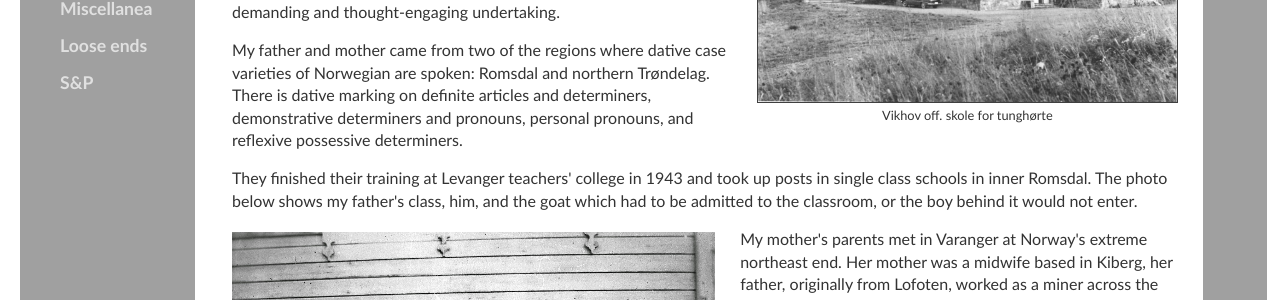
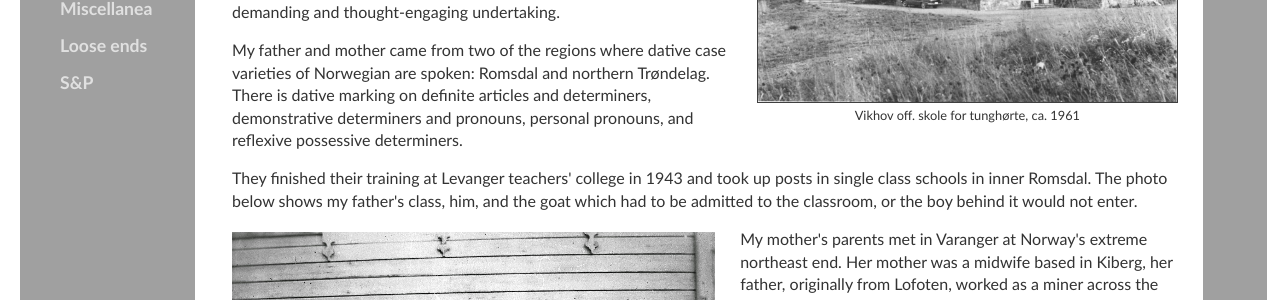
Before and after one commit to kjelljs/kjelljs.github.io, a Jekyll site: the page built from about/index.html, in a window 1280 px wide and 900 px high, scrolled down 2727 px. Shown: the part 324-624 px from the top of the window. Built offline with Jekyll 4.4.1, drawn with Linux system fonts in a browser that asks for light colours.

Commit message:
Update index.html

```diff
--- a/about/index.html
+++ b/about/index.html
@@ -52,7 +52,7 @@
 </ul>
 	<p>I am deeply grateful for all these engagements.</p></br>
 	<h2 id="priv">Personal Paths</h2>
-		  <div style="float:right;"><figure class="rightfig"><img style="height:320px; border: 1px solid #404040;" src="/pics/vikhov.jpg"><figcaption>Vikhov off. skole for tunghørte</figcaption></figure></div>
+		  <div style="float:right;"><figure class="rightfig"><img style="height:320px; border: 1px solid #404040;" src="/pics/vikhov.jpg"><figcaption>Vikhov off. skole for tunghørte, ca. 1961</figcaption></figure></div>
 		     <p>That is the house I lived in from 1958, when I was two, to 1965, when I was nine, in Malvik municipality just north of Trondheim. Built as a navy convalescent home during German occupation, it was now a boarding school for hearing impaired children where my mother taught and my father was director. We lived at the far end of the house. The pupils came from all over Norway, and they were my playmates.
 											In an interview with the Trondheim daily <i>Adresseavisen</i> on the occasion of my doctoral defense in 1986, I said that this was what awoke my interest in how we understand each other with language. Nobody signed, but the ways of expression were widely varied, making communication a demanding and thought-engaging undertaking.
 </p>
```
